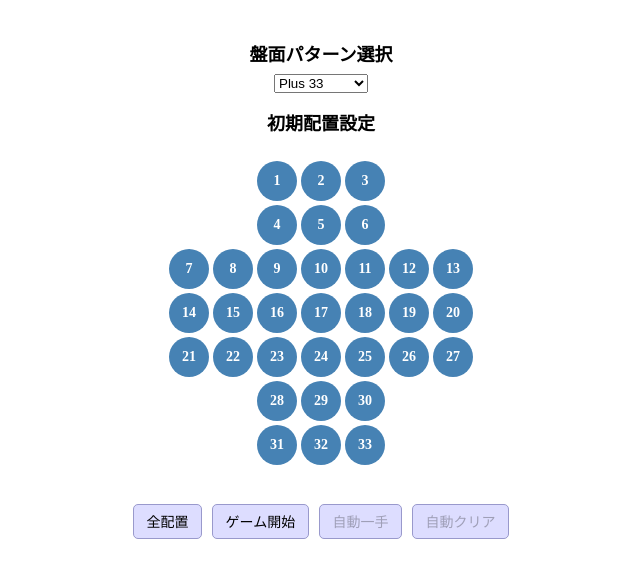
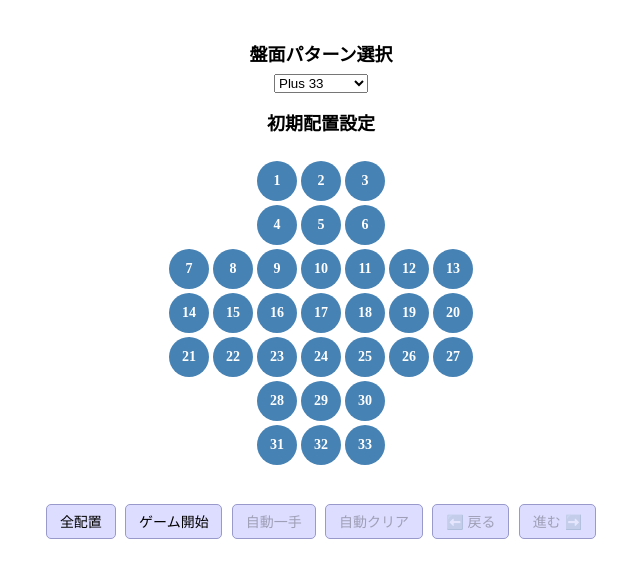
Before and after one commit to Sasakura-Ryu/peg-solitaire-tree, a React (Create React App) app: page / in a window 1280 px wide. Shown: the top 578 px of the page, without its empty margins (319-959 px from the left). Built offline with nearby package versions, Linux system fonts and the light colour scheme.

Commit message:
戻るボタンを追加し、履歴を下に移動

```diff
--- a/src/App.js
+++ b/src/App.js
@@ -193,6 +193,8 @@ export default function PegSolitaire() {
           <button className="move-button" onClick={startGame} disabled={initialPegs.size === 0}>ゲーム開始</button>
           <button className="move-button" onClick={() => applyMove(legal[0])} disabled={legal.length === 0 || solving}>自動一手</button>
           <button className="move-button" onClick={autoClear} disabled={solving || history.length === 0}>自動クリア</button>
+          <button className="move-button" onClick={() => { if (idx > 0) setIdx(idx - 1); }} disabled={idx === 0}>⬅️ 戻る</button>
+          <button className="move-button" onClick={() => { if (idx < history.length - 1) setIdx(idx + 1); }} disabled={idx >= history.length - 1}>進む ➡️</button>
         </div>
 
         {history.length > 0 && (
```
